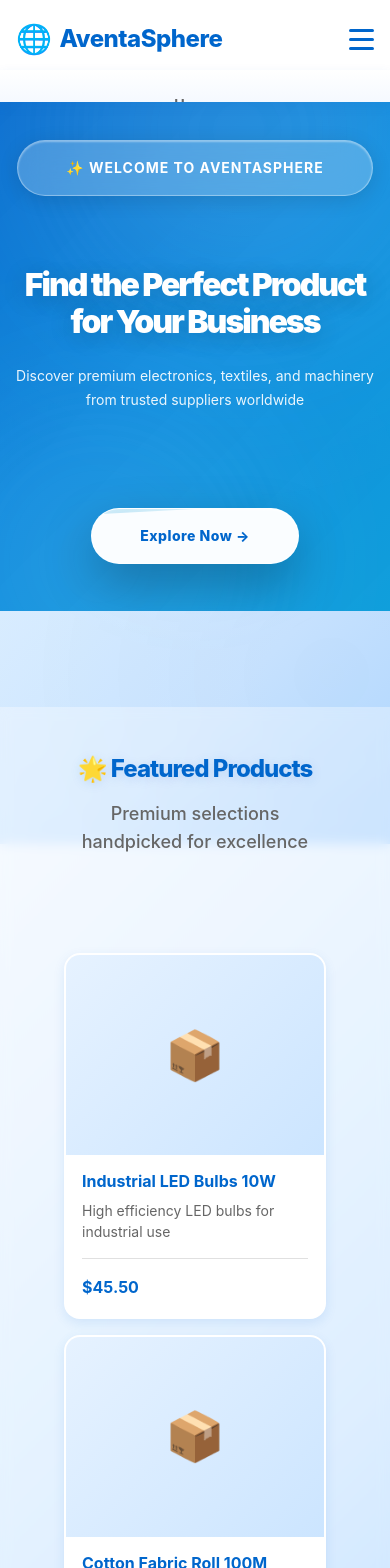
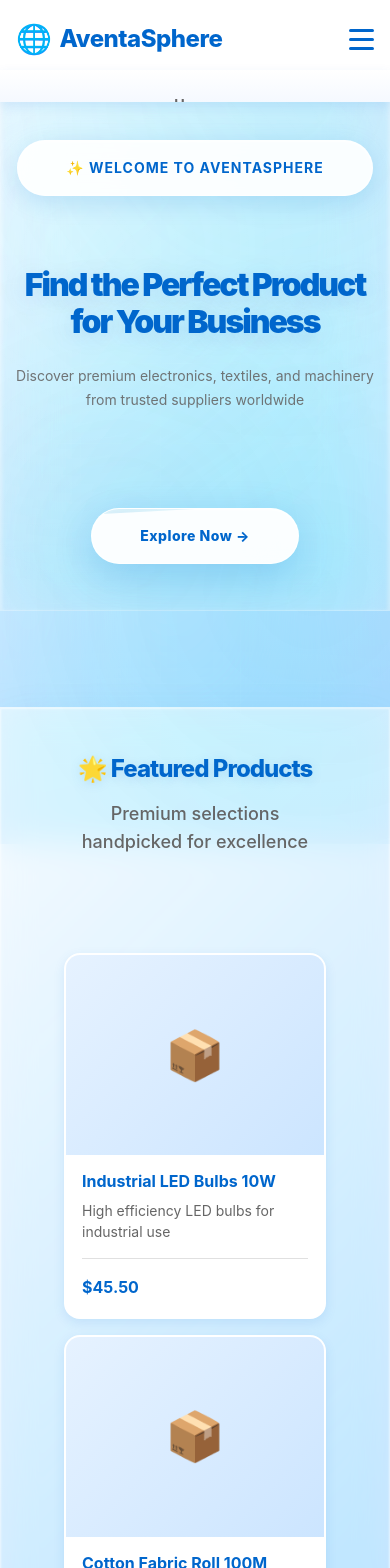
Before and after one commit to ce-shyam21/avantasphere, a Next.js app in the folder avantasphere-code/: page / in a window 390 px wide. Shown: the top 1568 px of the page. Built offline with nearby package versions, Linux system fonts and the light colour scheme.

Commit message:
#added glass effcet home page

```diff
--- a/avantasphere-code/src/app/globals.css
+++ b/avantasphere-code/src/app/globals.css
@@ -1,11 +1,3 @@
-/* ============================================================================
-   COMPLETE GLASSMORPHISM THEME - PRODUCTION READY
-   ============================================================================ */
-
-/* ============================================================================
-   1. GLOBAL STYLES (globals.css)
-   ============================================================================ */
-
 @tailwind base;
 @tailwind components;
 @tailwind utilities;
@@ -44,6 +36,10 @@
   --glass-blur-tablet: 20px;
   --glass-blur-desktop: 28px;
 
+  --glass-opacity-low: 0.45;
+  --glass-opacity-medium: 0.65;
+  --glass-opacity-high: 0.88;
+
   --color-primary: #0066cc;
   --color-primary-light: #0099d8;
   --color-bg-light: #f5f9ff;
@@ -67,7 +63,7 @@
 
 body {
   font-family: -apple-system, BlinkMacSystemFont, 'Segoe UI', Roboto, 'Helvetica Neue', Arial, sans-serif;
-  background: linear-gradient(135deg, #f0f7ff 0%, #e6f2ff 25%, #d9edff 50%, #cce5ff 75%, #b3d9ff 100%);
+  background: linear-gradient(135deg, #e6f2ff 0%, #cce5ff 25%, #b3d9ff 50%, #99ccff 75%, #80bfff 100%);
   background-attachment: fixed;
   min-height: 100vh;
   color: var(--color-text);
@@ -84,18 +80,34 @@ body::before {
   left: 0;
   right: 0;
   bottom: 0;
-  background:
-    radial-gradient(circle at 15% 20%, rgba(0, 153, 216, 0.08) 0%, transparent 50%),
-    radial-gradient(circle at 85% 80%, rgba(0, 102, 204, 0.06) 0%, transparent 50%),
-    radial-gradient(circle at 50% 50%, rgba(204, 229, 255, 0.1) 0%, transparent 50%);
+  background: rgba(255, 255, 255, 0.35);
+  backdrop-filter: blur(80px) saturate(180%);
+  -webkit-backdrop-filter: blur(80px) saturate(180%);
   pointer-events: none;
   z-index: 0;
+}
+
+body::after {
+  content: '';
+  position: fixed;
+  top: 0;
+  left: 0;
+  right: 0;
+  bottom: 0;
+  background-image:
+    radial-gradient(circle at 20% 30%, rgba(255, 255, 255, 0.15) 0%, transparent 50%),
+    radial-gradient(circle at 80% 70%, rgba(0, 153, 216, 0.08) 0%, transparent 50%),
+    repeating-linear-gradient(90deg, rgba(255, 255, 255, 0.02) 0px, rgba(255, 255, 255, 0.02) 1px, transparent 1px, transparent 80px),
+    repeating-linear-gradient(0deg, rgba(255, 255, 255, 0.015) 0px, rgba(255, 255, 255, 0.015) 1px, transparent 1px, transparent 80px);
+  pointer-events: none;
+  z-index: 1;
   animation: pulse 20s ease-in-out infinite;
 }
 
-/* ============================================================================
-   GLASS UTILITY CLASSES
-   ============================================================================ */
+@keyframes pulse {
+  0%, 100% { opacity: 0.4; }
+  50% { opacity: 0.6; }
+}
 
 .glass {
   background: rgba(255, 255, 255, 0.75);
@@ -204,6 +216,38 @@ body::before {
   background: rgba(255, 255, 255, 0.98);
 }
 
+.glass-section {
+  background: rgba(255, 255, 255, 0.65);
+  backdrop-filter: blur(28px) saturate(180%);
+  -webkit-backdrop-filter: blur(28px) saturate(180%);
+  border: 1px solid rgba(255, 255, 255, 0.3);
+  box-shadow:
+    0 12px 40px rgba(0, 102, 204, 0.08),
+    inset 0 1px 2px rgba(255, 255, 255, 0.5);
+  position: relative;
+  overflow: hidden;
+}
+
+.glass-section::before {
+  content: '';
+  position: absolute;
+  top: -100%;
+  left: -10%;
+  width: 120%;
+  height: 100%;
+  background: linear-gradient(160deg, transparent 0%, rgba(255, 255, 255, 0.4) 50%, transparent 100%);
+  transform: skewY(-3deg);
+  transition: all 0.8s cubic-bezier(0.4, 0, 0.2, 1);
+  pointer-events: none;
+  opacity: 0;
+  z-index: 1;
+}
+
+.glass-section:hover::before {
+  top: 100%;
+  opacity: 1;
+}
+
 .glass-hover-sweep {
   position: relative;
   overflow: hidden;
@@ -236,17 +280,15 @@ body::before {
   opacity: 1;
 }
 
-/* ============================================================================
-   MOBILE OPTIMIZATIONS
-   ============================================================================ */
-
 @media (max-width: 767px) {
-  .glass, .glass-card {
+  .glass, .glass-card, .glass-section {
     backdrop-filter: blur(12px) saturate(150%);
     -webkit-backdrop-filter: blur(12px) saturate(150%);
   }
 
-  .glass-card::before {
+  .glass-card::before,
+  .glass-section::before,
+  .glass-hover-sweep::before {
     transition: all 0.4s ease;
   }
 
@@ -262,8 +304,20 @@ body::before {
     transition: all 0.3s ease;
   }
 
+  .glass-section:active::before {
+    top: 100%;
+    opacity: 1;
+    transition: all 0.3s ease;
+  }
+
   .glass-btn:active::after {
     top: 100%;
+    transition: all 0.3s ease;
+  }
+
+  .glass-hover-sweep:active::before {
+    top: 100%;
+    opacity: 1;
     transition: all 0.3s ease;
   }
 
--- a/avantasphere-code/src/app/page.css
+++ b/avantasphere-code/src/app/page.css
@@ -20,10 +20,13 @@
   content: '';
   position: absolute;
   inset: 0;
-  background: linear-gradient(135deg,
-    rgba(0, 102, 204, 0.96) 0%,
-    rgba(0, 133, 220, 0.94) 50%,
-    rgba(0, 153, 216, 0.92) 100%);
+  background: rgba(255, 255, 255, 0.25);
+  backdrop-filter: blur(60px) saturate(200%);
+  -webkit-backdrop-filter: blur(60px) saturate(200%);
+  border: 1px solid rgba(255, 255, 255, 0.3);
+  box-shadow:
+    0 20px 60px rgba(0, 102, 204, 0.15),
+    inset 0 2px 4px rgba(255, 255, 255, 0.6);
   z-index: 0;
 }
 
@@ -41,14 +44,14 @@
   position: absolute;
   border-radius: 50%;
   filter: blur(80px);
-  opacity: 0.5;
+  opacity: 0.3;
   animation: float 20s ease-in-out infinite;
 }
 
 .hero-blur-1 {
   width: 600px;
   height: 600px;
-  background: radial-gradient(circle, rgba(255, 255, 255, 0.3) 0%, transparent 70%);
+  background: radial-gradient(circle, rgba(0, 153, 216, 0.3) 0%, transparent 70%);
   top: -250px;
   right: -150px;
 }
@@ -56,11 +59,17 @@
 .hero-blur-2 {
   width: 500px;
   height: 500px;
-  background: radial-gradient(circle, rgba(255, 255, 255, 0.25) 0%, transparent 70%);
+  background: radial-gradient(circle, rgba(0, 102, 204, 0.25) 0%, transparent 70%);
   bottom: -200px;
   left: -150px;
   animation-delay: -10s;
   animation-direction: reverse;
+}
+
+@keyframes float {
+  0%, 100% { transform: translate(0, 0) scale(1); }
+  33% { transform: translate(40px, -40px) scale(1.05); }
+  66% { transform: translate(-30px, 30px) scale(0.95); }
 }
 
 .hero-content {
@@ -72,14 +81,14 @@
 
 .hero-badge {
   display: inline-block;
-  background: rgba(255, 255, 255, 0.22);
-  backdrop-filter: blur(16px);
-  -webkit-backdrop-filter: blur(16px);
-  border: 1px solid rgba(255, 255, 255, 0.35);
+  background: rgba(255, 255, 255, 0.92);
+  backdrop-filter: blur(20px);
+  -webkit-backdrop-filter: blur(20px);
+  border: 1px solid rgba(255, 255, 255, 0.6);
   box-shadow:
-    0 4px 20px rgba(0, 0, 0, 0.12),
-    inset 0 1px 2px rgba(255, 255, 255, 0.4);
-  color: white;
+    0 6px 24px rgba(0, 102, 204, 0.15),
+    inset 0 1px 2px rgba(255, 255, 255, 0.8);
+  color: var(--color-primary);
   padding: var(--spacing-md) var(--spacing-2xl);
   border-radius: 50px;
   font-size: var(--font-sm);
@@ -89,6 +98,7 @@
   text-transform: uppercase;
   position: relative;
   overflow: hidden;
+  transition: all 0.4s ease;
 }
 
 .hero-badge::before {
@@ -98,8 +108,16 @@
   left: 0;
   width: 100%;
   height: 100%;
-  background: linear-gradient(180deg, transparent, rgba(255, 255, 255, 0.3), transparent);
+  background: linear-gradient(180deg, transparent, rgba(0, 153, 216, 0.2), transparent);
   transition: all 0.6s ease;
+  pointer-events: none;
+}
+
+.hero-badge:hover {
+  transform: translateY(-2px);
+  box-shadow:
+    0 8px 30px rgba(0, 102, 204, 0.2),
+    inset 0 2px 4px rgba(255, 255, 255, 1);
 }
 
 .hero-badge:hover::before {
@@ -112,17 +130,17 @@
   margin-bottom: var(--spacing-xl);
   line-height: 1.15;
   letter-spacing: -2px;
-  color: white;
-  text-shadow: 0 4px 24px rgba(0, 0, 0, 0.2);
+  color: var(--color-primary);
+  text-shadow: 0 4px 24px rgba(0, 102, 204, 0.15);
 }
 
 .hero-subtitle {
   font-size: clamp(1rem, 2vw, 1.35rem);
   margin-bottom: var(--spacing-4xl);
-  opacity: 0.96;
+  opacity: 0.9;
   font-weight: 400;
   line-height: 1.7;
-  color: rgba(255, 255, 255, 0.95);
+  color: var(--color-text-light);
   max-width: 700px;
   margin-left: auto;
   margin-right: auto;
@@ -130,13 +148,13 @@
 
 .hero-button {
   display: inline-block;
-  background: rgba(255, 255, 255, 0.98);
-  backdrop-filter: blur(16px);
-  -webkit-backdrop-filter: blur(16px);
-  border: 1px solid rgba(255, 255, 255, 0.6);
+  background: rgba(255, 255, 255, 0.95);
+  backdrop-filter: blur(24px);
+  -webkit-backdrop-filter: blur(24px);
+  border: 1px solid rgba(255, 255, 255, 0.7);
   box-shadow:
-    0 20px 50px rgba(0, 0, 0, 0.25),
-    inset 0 1px 2px rgba(255, 255, 255, 0.8);
+    0 12px 40px rgba(0, 102, 204, 0.2),
+    inset 0 1px 2px rgba(255, 255, 255, 0.9);
   color: var(--color-primary);
   padding: var(--spacing-lg) var(--spacing-4xl);
   border-radius: 50px;
@@ -156,9 +174,10 @@
   left: -10%;
   width: 120%;
   height: 100%;
-  background: linear-gradient(160deg, transparent, rgba(0, 153, 216, 0.2), transparent);
+  background: linear-gradient(160deg, transparent, rgba(0, 153, 216, 0.15), transparent);
   transform: skewY(-3deg);
   transition: all 0.7s cubic-bezier(0.4, 0, 0.2, 1);
+  pointer-events: none;
 }
 
 .hero-button:hover::before {
@@ -168,8 +187,9 @@
 .hero-button:hover {
   transform: translateY(-4px);
   box-shadow:
-    0 24px 60px rgba(0, 0, 0, 0.35),
+    0 16px 50px rgba(0, 102, 204, 0.28),
     inset 0 2px 4px rgba(255, 255, 255, 1);
+  border-color: rgba(0, 153, 216, 0.8);
 }
 
 .section-container {
@@ -185,13 +205,18 @@
   position: relative;
 }
 
-.featured-section::before {
+.featured-section::before,
+.categories-section::before {
   content: '';
   position: absolute;
   inset: 0;
-  background: rgba(255, 255, 255, 0.35);
-  backdrop-filter: blur(6px);
-  -webkit-backdrop-filter: blur(6px);
+  background: rgba(255, 255, 255, 0.55);
+  backdrop-filter: blur(32px) saturate(180%);
+  -webkit-backdrop-filter: blur(32px) saturate(180%);
+  border: 1px solid rgba(255, 255, 255, 0.4);
+  box-shadow:
+    0 12px 40px rgba(0, 102, 204, 0.08),
+    inset 0 1px 2px rgba(255, 255, 255, 0.6);
   z-index: 0;
   pointer-events: none;
 }
@@ -232,14 +257,27 @@
   position: absolute;
   inset: 0;
   background: rgba(255, 255, 255, 0.5);
-  backdrop-filter: blur(16px);
-  -webkit-backdrop-filter: blur(16px);
-  border-top: 1px solid rgba(255, 255, 255, 0.7);
-  border-bottom: 1px solid rgba(255, 255, 255, 0.7);
+  backdrop-filter: blur(36px) saturate(180%);
+  -webkit-backdrop-filter: blur(36px) saturate(180%);
+  border-top: 1px solid rgba(255, 255, 255, 0.6);
+  border-bottom: 1px solid rgba(255, 255, 255, 0.6);
   box-shadow:
-    0 4px 20px rgba(0, 102, 204, 0.06),
-    inset 0 1px 1px rgba(255, 255, 255, 0.8);
+    0 8px 32px rgba(0, 102, 204, 0.1),
+    inset 0 1px 3px rgba(255, 255, 255, 0.7),
+    inset 0 -1px 3px rgba(0, 102, 204, 0.05);
   z-index: 0;
+}
+
+.stats-section::after {
+  content: '';
+  position: absolute;
+  inset: 0;
+  background-image:
+    repeating-linear-gradient(90deg, rgba(255, 255, 255, 0.05) 0px, rgba(255, 255, 255, 0.05) 1px, transparent 1px, transparent 60px),
+    repeating-linear-gradient(0deg, rgba(255, 255, 255, 0.03) 0px, rgba(255, 255, 255, 0.03) 1px, transparent 1px, transparent 60px);
+  pointer-events: none;
+  z-index: 1;
+  opacity: 0.6;
 }
 
 .stats-grid {
@@ -255,13 +293,14 @@
 .stat-item {
   text-align: center;
   padding: var(--spacing-3xl) var(--spacing-2xl);
-  background: rgba(255, 255, 255, 0.82);
-  backdrop-filter: blur(20px) saturate(180%);
-  -webkit-backdrop-filter: blur(20px) saturate(180%);
-  border: 1px solid rgba(255, 255, 255, 0.5);
+  background: rgba(255, 255, 255, 0.85);
+  backdrop-filter: blur(28px) saturate(180%);
+  -webkit-backdrop-filter: blur(28px) saturate(180%);
+  border: 1px solid rgba(255, 255, 255, 0.6);
   box-shadow:
-    0 8px 32px rgba(0, 102, 204, 0.1),
-    inset 0 1px 2px rgba(255, 255, 255, 0.7);
+    0 8px 32px rgba(0, 102, 204, 0.12),
+    inset 0 1px 3px rgba(255, 255, 255, 0.8),
+    inset 0 0 20px rgba(255, 255, 255, 0.1);
   border-radius: var(--radius-2xl);
   transition: all 0.4s cubic-bezier(0.4, 0, 0.2, 1);
   position: relative;
@@ -300,9 +339,10 @@
   transform: translateY(-8px) scale(1.02);
   box-shadow:
     0 16px 48px rgba(0, 102, 204, 0.18),
-    inset 0 2px 4px rgba(255, 255, 255, 0.9);
-  border-color: rgba(0, 153, 216, 0.6);
-  background: rgba(255, 255, 255, 0.92);
+    inset 0 2px 4px rgba(255, 255, 255, 0.95),
+    inset 0 0 30px rgba(255, 255, 255, 0.2);
+  border-color: rgba(0, 153, 216, 0.7);
+  background: rgba(255, 255, 255, 0.95);
 }
 
 .stat-item:hover::after {
@@ -338,9 +378,13 @@
   content: '';
   position: absolute;
   inset: 0;
-  background: linear-gradient(135deg, rgba(230, 242, 255, 0.7), rgba(204, 229, 255, 0.5));
-  backdrop-filter: blur(12px);
-  -webkit-backdrop-filter: blur(12px);
+  background: rgba(255, 255, 255, 0.45);
+  backdrop-filter: blur(32px) saturate(180%);
+  -webkit-backdrop-filter: blur(32px) saturate(180%);
+  border: 1px solid rgba(255, 255, 255, 0.35);
+  box-shadow:
+    0 12px 40px rgba(0, 102, 204, 0.08),
+    inset 0 1px 2px rgba(255, 255, 255, 0.5);
   z-index: 0;
 }
 
@@ -416,8 +460,8 @@
   width: 90px;
   height: 90px;
   background: rgba(230, 242, 255, 0.9);
-  backdrop-filter: blur(12px);
-  -webkit-backdrop-filter: blur(12px);
+  backdrop-filter: blur(16px);
+  -webkit-backdrop-filter: blur(16px);
   border: 2px solid rgba(255, 255, 255, 0.6);
   border-radius: 50%;
   display: flex;
@@ -441,6 +485,7 @@
   height: 100%;
   background: linear-gradient(180deg, transparent, rgba(255, 255, 255, 0.5), transparent);
   transition: all 0.5s ease;
+  pointer-events: none;
 }
 
 .benefit-card:hover .benefit-icon-wrapper::before {
@@ -448,12 +493,14 @@
 }
 
 .benefit-card:hover .benefit-icon-wrapper {
-  background: linear-gradient(135deg, rgba(0, 102, 204, 0.95), rgba(0, 153, 216, 0.95));
+  background: rgba(0, 102, 204, 0.15);
+  backdrop-filter: blur(24px);
+  -webkit-backdrop-filter: blur(24px);
   transform: scale(1.15) rotate(5deg);
   box-shadow:
-    0 12px 36px rgba(0, 102, 204, 0.3),
-    inset 0 2px 2px rgba(255, 255, 255, 0.5);
-  border-color: rgba(255, 255, 255, 0.9);
+    0 12px 36px rgba(0, 102, 204, 0.25),
+    inset 0 2px 2px rgba(255, 255, 255, 0.6);
+  border-color: rgba(0, 153, 216, 0.8);
 }
 
 .benefit-icon {
@@ -496,10 +543,13 @@
   content: '';
   position: absolute;
   inset: 0;
-  background: linear-gradient(135deg,
-    rgba(0, 102, 204, 0.97),
-    rgba(0, 133, 220, 0.95) 50%,
-    rgba(0, 153, 216, 0.93));
+  background: rgba(255, 255, 255, 0.35);
+  backdrop-filter: blur(50px) saturate(200%);
+  -webkit-backdrop-filter: blur(50px) saturate(200%);
+  border-top: 1px solid rgba(255, 255, 255, 0.5);
+  box-shadow:
+    0 -8px 32px rgba(0, 102, 204, 0.12),
+    inset 0 1px 2px rgba(255, 255, 255, 0.6);
   z-index: 0;
 }
 
@@ -508,14 +558,14 @@
   border-radius: 50%;
   pointer-events: none;
   filter: blur(100px);
-  opacity: 0.4;
+  opacity: 0.25;
   z-index: 1;
 }
 
 .cta-blur-1 {
   width: 700px;
   height: 700px;
-  background: radial-gradient(circle, rgba(255, 255, 255, 0.2), transparent 70%);
+  background: radial-gradient(circle, rgba(0, 153, 216, 0.3), transparent 70%);
   top: -300px;
   right: -200px;
 }
@@ -523,7 +573,7 @@
 .cta-blur-2 {
   width: 600px;
   height: 600px;
-  background: radial-gradient(circle, rgba(255, 255, 255, 0.15), transparent 70%);
+  background: radial-gradient(circle, rgba(0, 102, 204, 0.25), transparent 70%);
   bottom: -250px;
   left: -200px;
 }
@@ -533,7 +583,7 @@
   margin: 0 auto;
   position: relative;
   z-index: 2;
-  color: white;
+  color: var(--color-text);
 }
 
 .cta-content h2 {
@@ -541,18 +591,20 @@
   margin-bottom: var(--spacing-xl);
   font-weight: 800;
   letter-spacing: -1px;
-  text-shadow: 0 4px 24px rgba(0, 0, 0, 0.25);
+  text-shadow: 0 2px 16px rgba(0, 102, 204, 0.15);
   line-height: 1.2;
+  color: var(--color-primary);
 }
 
 .cta-content p {
   font-size: var(--font-xl);
   margin-bottom: var(--spacing-4xl);
-  opacity: 0.96;
+  opacity: 0.9;
   line-height: 1.7;
   max-width: 700px;
   margin-left: auto;
   margin-right: auto;
+  color: var(--color-text-light);
 }
 
 .cta-buttons {
@@ -583,7 +635,7 @@
   left: -10%;
   width: 120%;
   height: 100%;
-  background: linear-gradient(160deg, transparent, rgba(255, 255, 255, 0.3), transparent);
+  background: linear-gradient(160deg, transparent, rgba(255, 255, 255, 0.4), transparent);
   transform: skewY(-3deg);
   transition: all 0.7s cubic-bezier(0.4, 0, 0.2, 1);
   pointer-events: none;
@@ -594,12 +646,12 @@
 }
 
 .cta-button.primary {
-  background: rgba(255, 255, 255, 0.98);
-  backdrop-filter: blur(16px);
-  -webkit-backdrop-filter: blur(16px);
-  border: 1px solid rgba(255, 255, 255, 0.6);
+  background: rgba(255, 255, 255, 0.95);
+  backdrop-filter: blur(20px);
+  -webkit-backdrop-filter: blur(20px);
+  border: 1px solid rgba(255, 255, 255, 0.7);
   box-shadow:
-    0 12px 36px rgba(0, 0, 0, 0.25),
+    0 12px 36px rgba(0, 102, 204, 0.2),
     inset 0 1px 2px rgba(255, 255, 255, 0.8);
   color: var(--color-primary);
 }
@@ -607,25 +659,29 @@
 .cta-button.primary:hover {
   transform: translateY(-4px);
   box-shadow:
-    0 20px 50px rgba(0, 0, 0, 0.35),
+    0 16px 48px rgba(0, 102, 204, 0.28),
     inset 0 2px 4px rgba(255, 255, 255, 1);
+  border-color: rgba(0, 153, 216, 0.8);
 }
 
 .cta-button.secondary {
-  border: 2px solid rgba(255, 255, 255, 0.9);
-  background: rgba(255, 255, 255, 0.15);
-  backdrop-filter: blur(12px);
-  -webkit-backdrop-filter: blur(12px);
-  color: white;
+  border: 2px solid rgba(0, 102, 204, 0.4);
+  background: rgba(255, 255, 255, 0.75);
+  backdrop-filter: blur(16px);
+  -webkit-backdrop-filter: blur(16px);
+  color: var(--color-primary);
   box-shadow:
-    0 8px 24px rgba(0, 0, 0, 0.18),
-    inset 0 1px 1px rgba(255, 255, 255, 0.3);
+    0 8px 24px rgba(0, 102, 204, 0.15),
+    inset 0 1px 1px rgba(255, 255, 255, 0.6);
 }
 
 .cta-button.secondary:hover {
-  background: white;
-  color: var(--color-primary);
+  background: rgba(255, 255, 255, 0.95);
+  border-color: rgba(0, 153, 216, 0.7);
   transform: translateY(-3px);
+  box-shadow:
+    0 12px 36px rgba(0, 102, 204, 0.22),
+    inset 0 2px 3px rgba(255, 255, 255, 0.9);
 }
 
 @media (max-width: 1024px) {
@@ -645,6 +701,12 @@
     padding: 60px var(--spacing-lg) 40px;
     min-height: auto;
   }
+
+  .hero-section::before {
+    backdrop-filter: blur(30px) saturate(160%);
+    -webkit-backdrop-filter: blur(30px) saturate(160%);
+  }
+
   .hero-title {
     font-size: 2rem;
   }
@@ -658,6 +720,24 @@
   .featured-section, .categories-section, .stats-section, .benefits-section, .cta-section {
     padding: var(--spacing-2xl) var(--spacing-lg);
   }
+
+  .featured-section::before,
+  .categories-section::before,
+  .benefits-section::before {
+    backdrop-filter: blur(16px) saturate(150%);
+    -webkit-backdrop-filter: blur(16px) saturate(150%);
+  }
+
+  .stats-section::before {
+    backdrop-filter: blur(20px) saturate(160%);
+    -webkit-backdrop-filter: blur(20px) saturate(160%);
+  }
+
+  .cta-section::before {
+    backdrop-filter: blur(24px) saturate(170%);
+    -webkit-backdrop-filter: blur(24px) saturate(170%);
+  }
+
   .benefits-grid, .stats-grid {
     grid-template-columns: 1fr;
   }
@@ -673,4 +753,31 @@
   .stat-number {
     font-size: 2rem;
   }
+
+  .stat-item,
+  .benefit-card {
+    backdrop-filter: blur(16px) saturate(160%);
+    -webkit-backdrop-filter: blur(16px) saturate(160%);
+  }
 }
+
+@media (hover: none) and (pointer: coarse) {
+  .stat-item:active::before,
+  .benefit-card:active::before,
+  .hero-badge:active::before,
+  .hero-button:active::before,
+  .cta-button:active::before {
+    top: 100%;
+    transition: all 0.3s ease;
+  }
+
+  .stat-item:active,
+  .benefit-card:active {
+    transform: scale(0.98);
+  }
+
+  .hero-button:active,
+  .cta-button:active {
+    transform: scale(0.96);
+  }
+}
```
